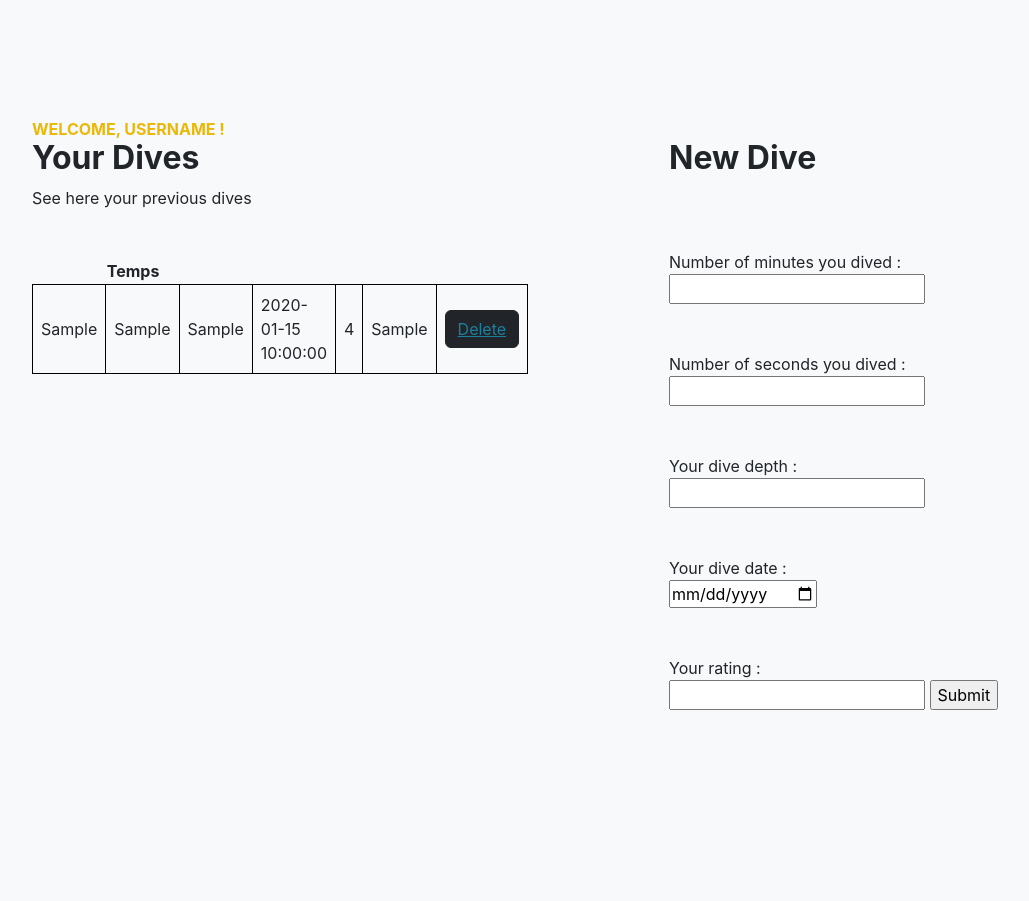
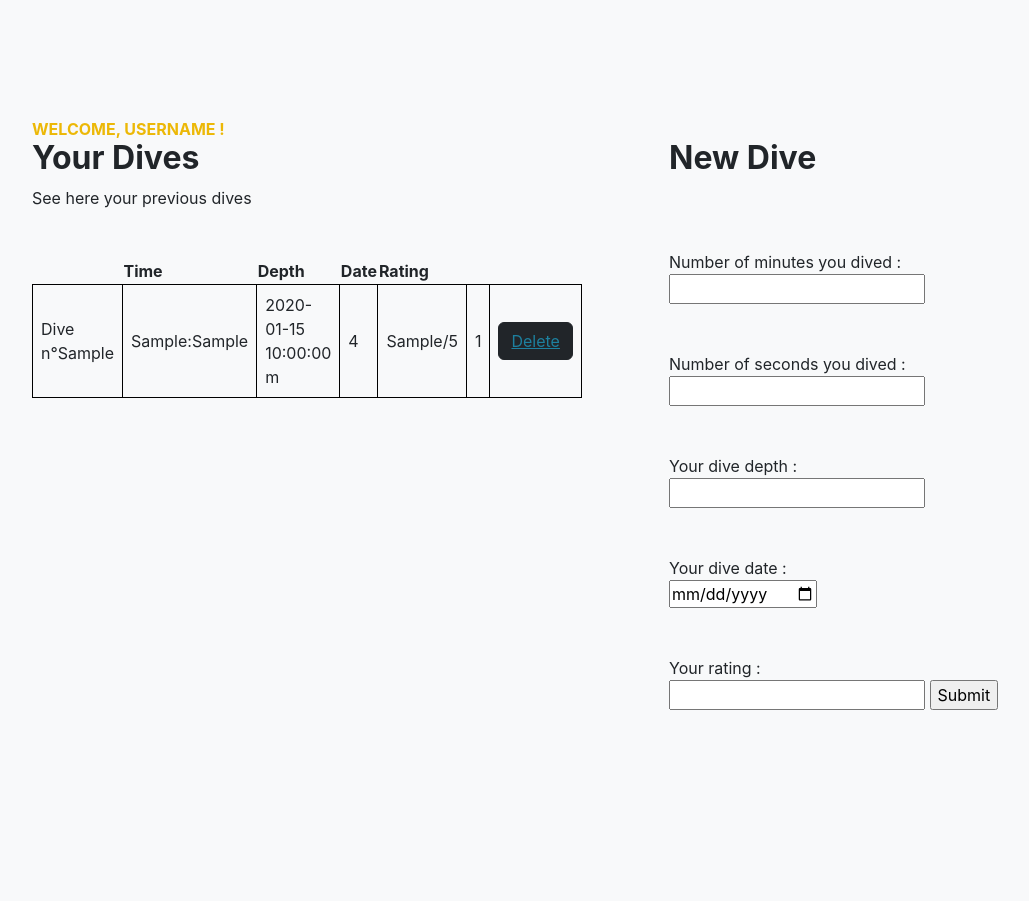
Before and after one commit to LisaMrc/Workshop_AL, a Flask app: page /dives in a window 1280 px wide. Shown: the top 901 px of the page, without its empty margins (86-1115 px from the left). Run offline with Flask 3, Linux system fonts and the light colour scheme; tables that the repository leaves empty or names only in its code hold one stand-in row (values such as "Sample post"); some libraries are stand-ins or nearby versions.

Commit message:
[ADD] tableau fait + possibilité d'y ajouter une plongée

```diff
--- a/db.py
+++ b/db.py
@@ -18,7 +18,7 @@ def get_mysql_connector_version():
 
 def get_dives_data():
     connection, cursor = get_cursor()
-    cursor.execute("SELECT * FROM Dive")
+    cursor.execute("SELECT * FROM Dive ORDER BY id")
     rows = cursor.fetchall()
     cursor.close()
     connection.close()
--- a/router.py
+++ b/router.py
@@ -88,7 +88,8 @@ def add_dive():
     cursor.close()
     connection.close()
 
-    return "DIVE WAS ADDED SUCCESSFULLY"
+    data = db.get_dives_data()
+    return render_template('userDives.html', user_dives=data)
 
 # @app.route('/delete_dive/<int:dive_id>', methods=['DELETE'])
 # def delete_item(dive_id):
--- a/templates/userDives.html
+++ b/templates/userDives.html
@@ -24,20 +24,31 @@
                         <table class="my_table">
                             <thead>
                                 <th></th>
-                                <th>Temps</th>
-                                <th></th>
-                                <th></th>
-                                <th></th>
-
+                                <th>Time</th>
+                                <th>Depth</th>
+                                <th>Date</th>
+                                <th>Rating</th>
                             </thead>
+                            <tbody>
                                 {% for entry in user_dives %}
                                 <tr>
                                     {% for user_dive in entry %}
-                                        <td class="my_td">{{user_dive}}</td>
+                                        {% if loop.index0 == 0 %}
+                                            <td class="my_td">Dive n°{{user_dive}}</td>
+                                        {% elif loop.index0 == 1 %}
+                                            <td class="my_td">{{user_dive}}:{{loop.nextitem}}</td>
+                                        {% elif loop.index0 == 3 %}
+                                            <td class="my_td">{{user_dive}} m</td>
+                                        {% elif loop.index0 == 5 %}
+                                            <td class="my_td">{{user_dive}}/5</td>
+                                        {% elif loop.index0 != 2 %}
+                                            <td class="my_td">{{user_dive}}</td>
+                                        {% endif %}
                                     {% endfor %}
                                     <td class="my_td"><button class="btn btn-dark"><a href="delete_dive">Delete</a></button></td>
                                 </tr>
                                 {% endfor %}
+                            </tbody>
                         </table>
                     </div>
 
```
